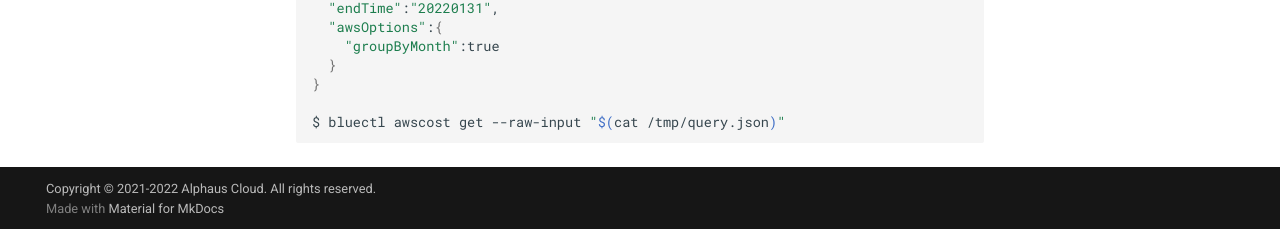
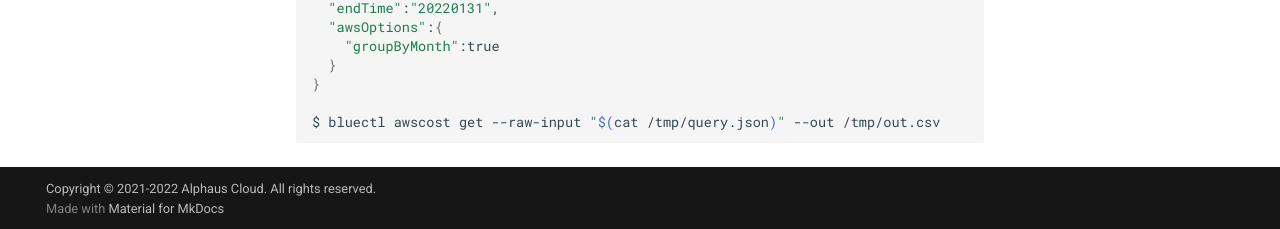
Before and after one commit to alphauslabs/tmpdocs, an MkDocs documentation site: the page built from docs/guides/aws-query-costs.md, in a window 1280 px wide and 900 px high, scrolled down 1131 px. Shown: the part 668-897 px from the top of the window. Built offline with MkDocs 1.6.1 and Material for MkDocs 9.7.7, drawn with Linux system fonts in a browser that asks for light colours; comment, search, counter and statistics services are not loaded.

Commit message:
docs: query costs

````diff
--- a/docs/guides/aws-query-costs.md
+++ b/docs/guides/aws-query-costs.md
@@ -63,5 +63,5 @@ $ cat /tmp/query.json
   }
 }
 
-$ bluectl awscost get --raw-input "$(cat /tmp/query.json)"
+$ bluectl awscost get --raw-input "$(cat /tmp/query.json)" --out /tmp/out.csv
 ```
````
